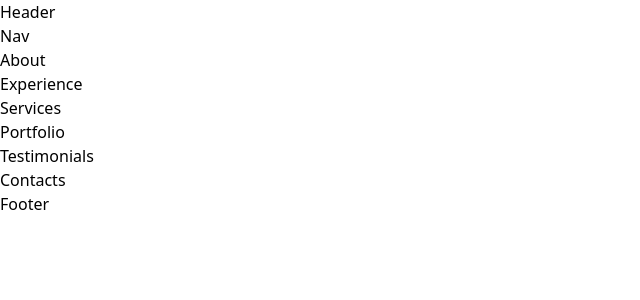
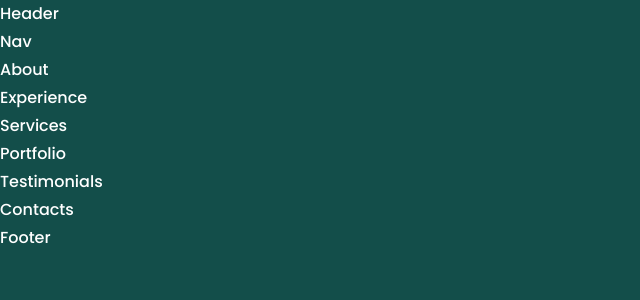
Before and after one commit to RifatdaM/Portfolio_RHR, a React (Create React App) app: page / in a window 1280 px wide. Shown: the top 300 px of the page, without its empty margins (0-640 px from the left). Built offline with nearby package versions, Linux system fonts and the light colour scheme.

Commit message:
tailwind problem fix

```diff
--- a/public/index.html
+++ b/public/index.html
@@ -6,7 +6,7 @@
     <meta name="viewport" content="width=device-width, initial-scale=1.0" />
     <title>Rakibul Hasan Rifat</title>
   </head>
-  <body class="bg-teal-900 font-poppins leading-7 scroll-smooth text-white">
+  <body>
       <div id="root"></div>
   </body>
 </html>
--- a/src/index.css
+++ b/src/index.css
@@ -3,3 +3,7 @@
 @tailwind base;
 @tailwind components;
 @tailwind utilities;
+
+body{
+    @apply bg-teal-900 font-poppins leading-7 scroll-smooth text-white
+}
```
